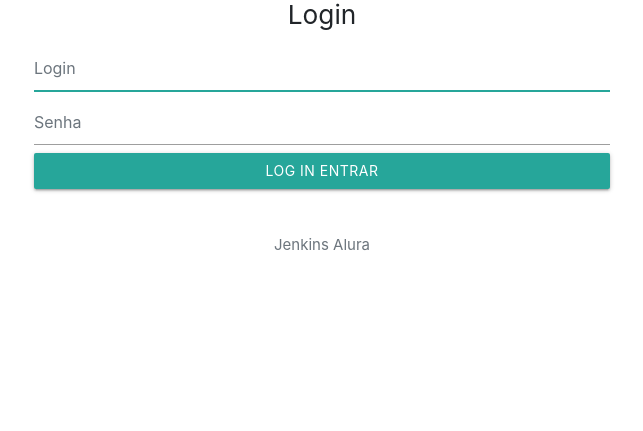
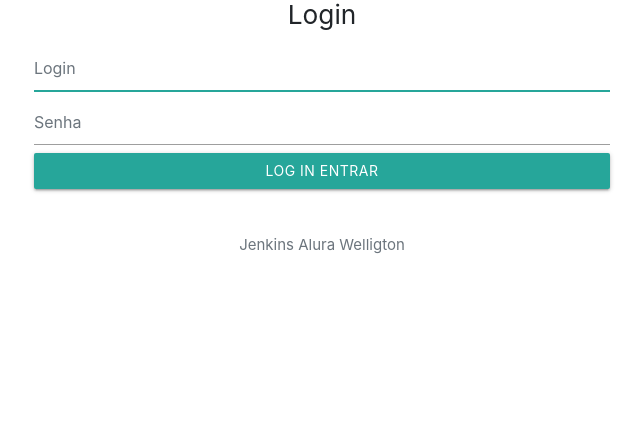
Before and after one commit to developerWelligton/jenkins-todo-list, a Django app: page /login/ in a window 1280 px wide. Shown: the part 130-561 px from the top of the page, without its empty margins (318-961 px from the left). Run offline with Django 3.2, Linux system fonts and the light colour scheme; some libraries are stand-ins or nearby versions.

Commit message:
Alterando valores para teste

```diff
--- a/templates/registration/login.html
+++ b/templates/registration/login.html
@@ -24,7 +24,8 @@
         {% render_field form.username class="form-control " placeholder='Login' %}
         {% render_field form.password class="form-control " placeholder='Senha' %}
       <button class="btn btn-lg btn-outline-success btn-block" type="submit">Log In Entrar</button>
-      <p class="mt-5 mb-3 text-muted">Jenkins Alura</p>
+      <p class="mt-5 mb-3 text-muted">Jenkins Alura Welligton
+      </p>
     </form>
     </div>
 {% endblock  %}
```
